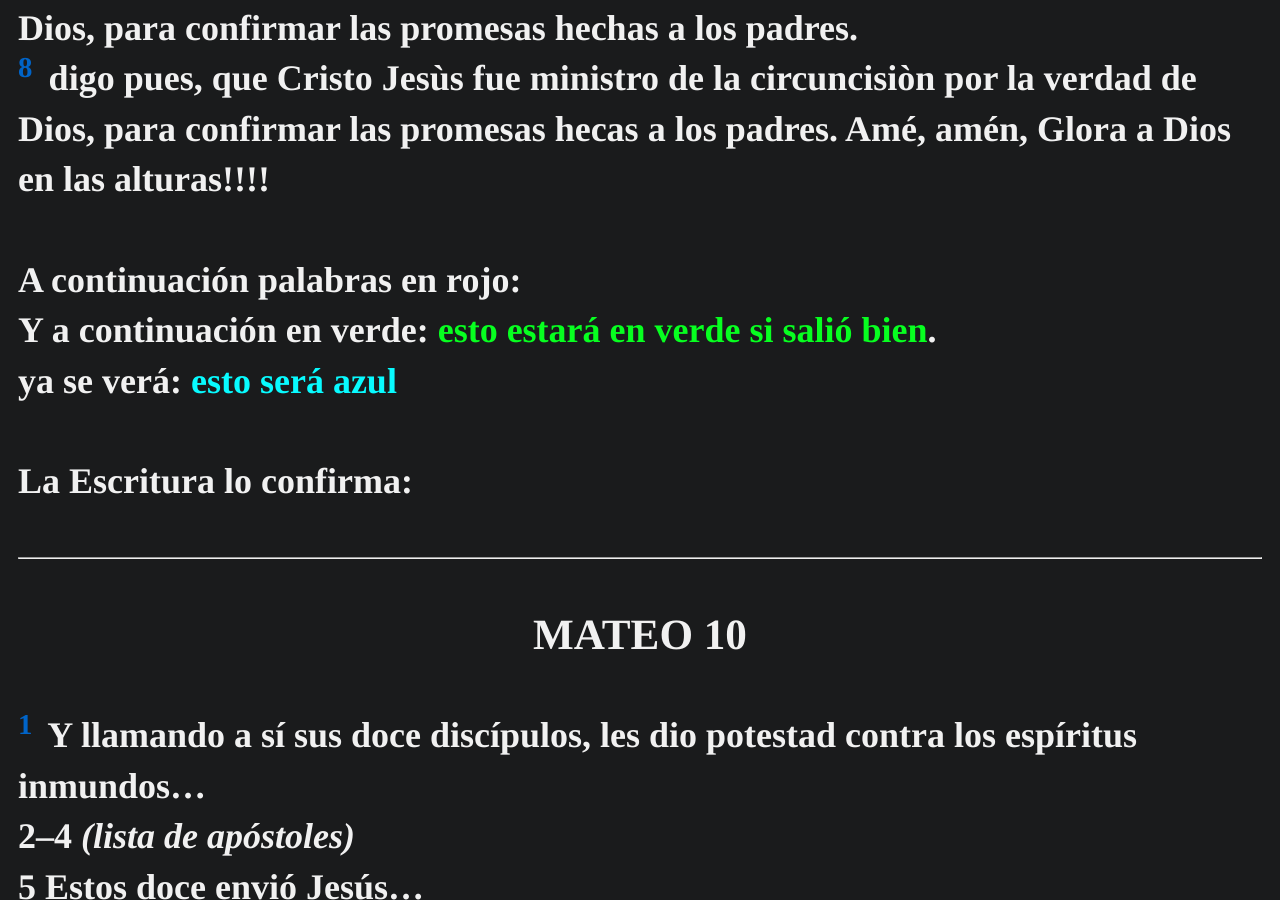
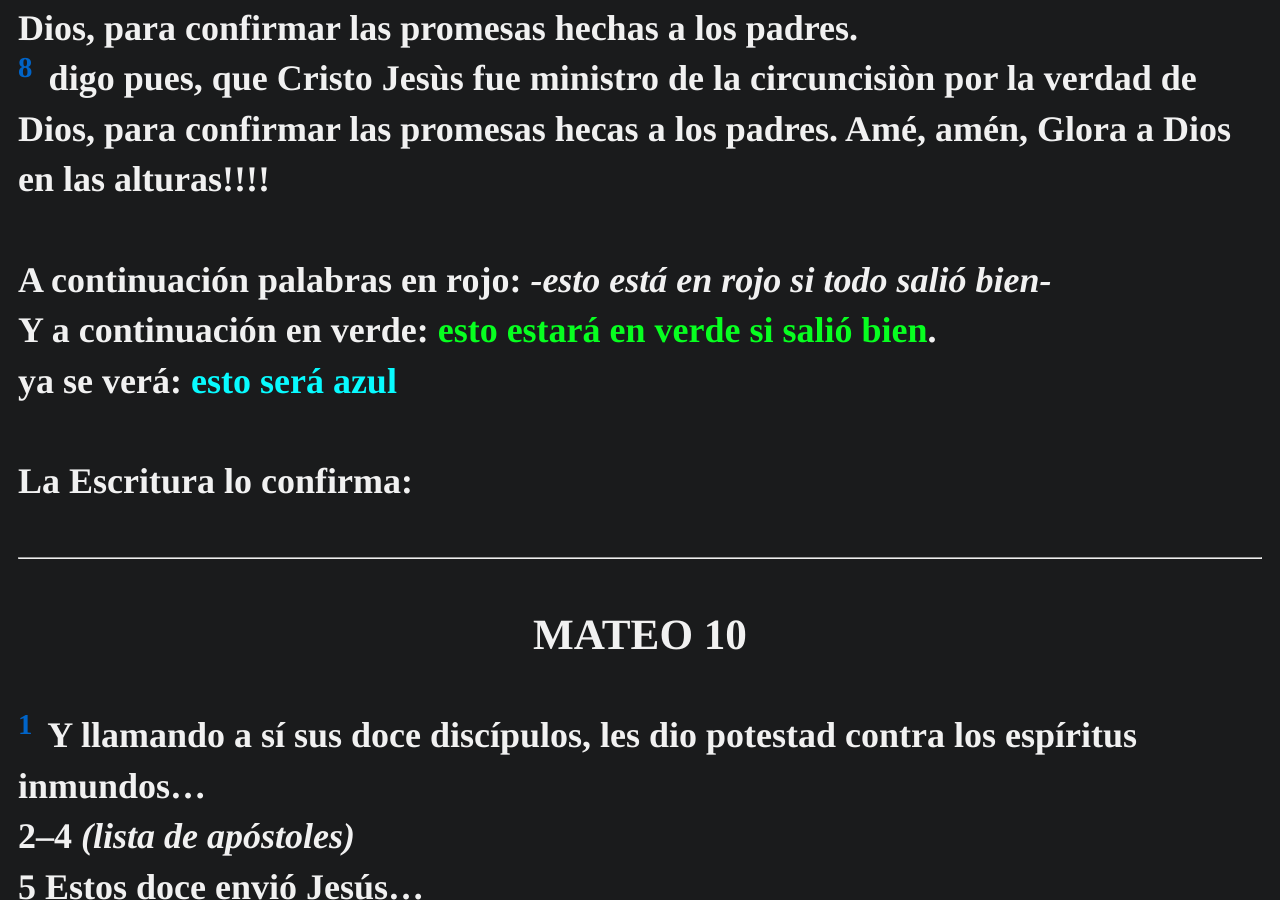
Before and after one commit to discipulodecristo/estudiobiblia, a Jekyll site: the page built from ensayos/ladron.md, in a window 1280 px wide and 900 px high, scrolled down 987 px. Built offline with Jekyll 4.4.1, drawn with Linux system fonts in a browser that asks for light colours; some web fonts are replaced.

Commit message:
Update ladron.md

```diff
--- a/ensayos/ladron.md
+++ b/ensayos/ladron.md
@@ -26,7 +26,7 @@ Recordemos que Jesús ministró **EXCLUSIVAMENTE** a los Judíos.
 8@ Digo pues, que Cristo Jesús fue ministro de la circuncisión por la verdad de Dios, para confirmar las promesas hechas a los padres.
 8@ digo pues, que Cristo Jesùs fue ministro de la circuncisiòn por la verdad de Dios, para confirmar las promesas hecas a los padres. Amé, amén, Glora a Dios en las alturas!!!!
 
-A continuación palabras en rojo: {{esto está en rojo si todo salió bien}}
+A continuación palabras en rojo: _-esto está en rojo si todo salió bien-_
 Y a continuación en verde: ((esto estará en verde si salió bien)).
 ya se verá: [[esto será azul]]
 
```
